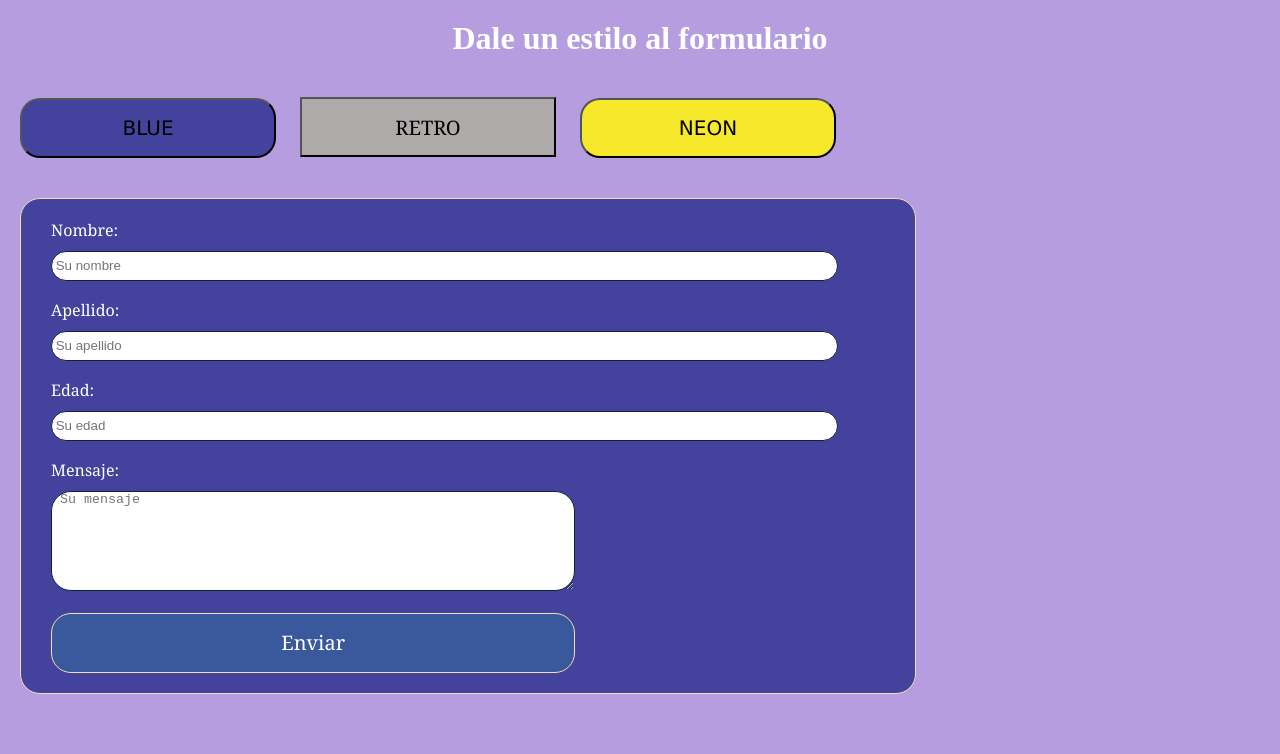
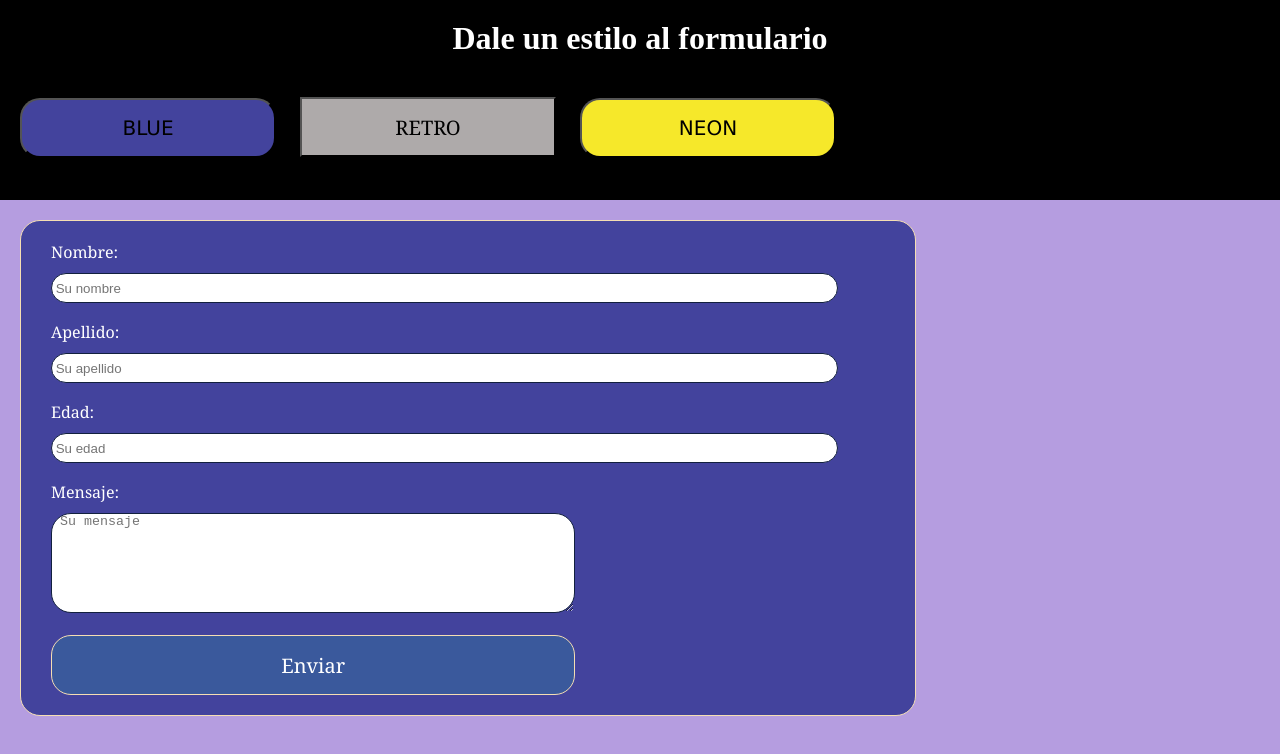
Before and after one commit to guiyogames/formulario_dinamico, a plain HTML site: page index.html in a window 1280 px wide. Drawn offline with Linux system fonts and the light colour scheme.

Commit message:
metimos banner

```diff
--- a/index.html
+++ b/index.html
@@ -8,12 +8,17 @@
 
   <body>
 
+
+    <header>
       <h1>Dale un estilo al formulario</h1>
 
       <button id="start" class="blue">BLUE</button>
       <button id="retro" class="retro">RETRO</button>
       <button id="neon" class="neon">NEON</button>
 
+    </header>
+
+    <main>
       <form action="#" class="form" method="POST" id="form" onsubmit="return false;">
         <label for="nombre" id="label_nombre"> Nombre: </label> <br />
         <input type="text" name="nombre" id="nombre" placeholder=" Su nombre" />
@@ -36,11 +41,13 @@
         <input type="submit" value="Enviar" id="envio" />
       </form>
 
+    </main>
+
+
     <!--Este div class "box dashed" representa
 parte del cuadro creado en el DOM-->
     <!--Clase capturada con el .box{-->
 
     <script src="form.js"></script>
   </body>
-  <script type="text/javascript" src="formulario.js"></script>
 </html>
--- a/style.css
+++ b/style.css
@@ -4,9 +4,17 @@
   box-sizing: border-box;
 }
 
+header{
+  margin-top: -20px;
+  width: 100%;
+  min-height: 200px;
+  background-color: black;
+}
+
 h1 {
   text-align: center;
   margin-top: 20px;
+  padding-top: 20px;
   margin-bottom: 20px;
   color: white;
 }
```
Lines whose indentation alone changed are shown as unchanged.
